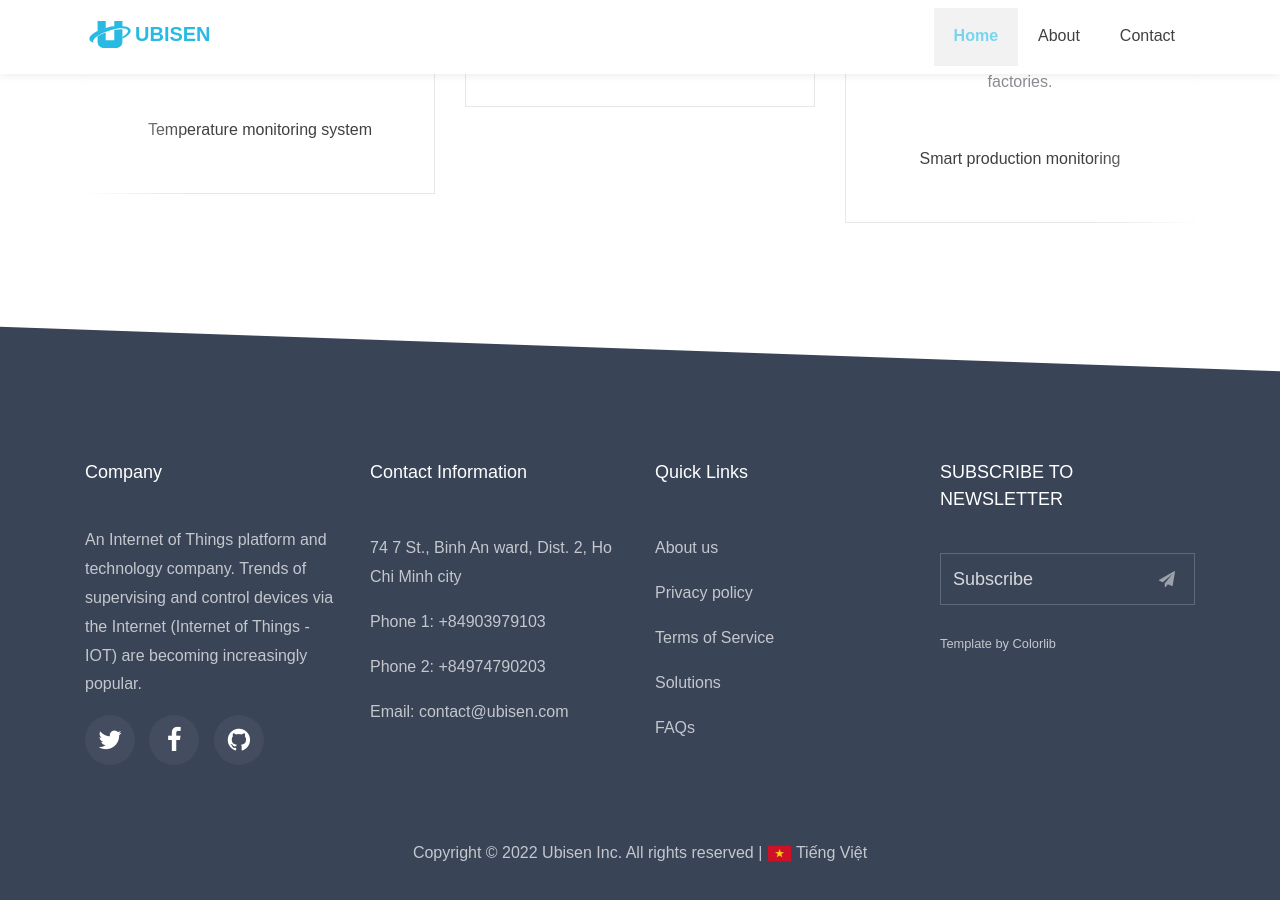
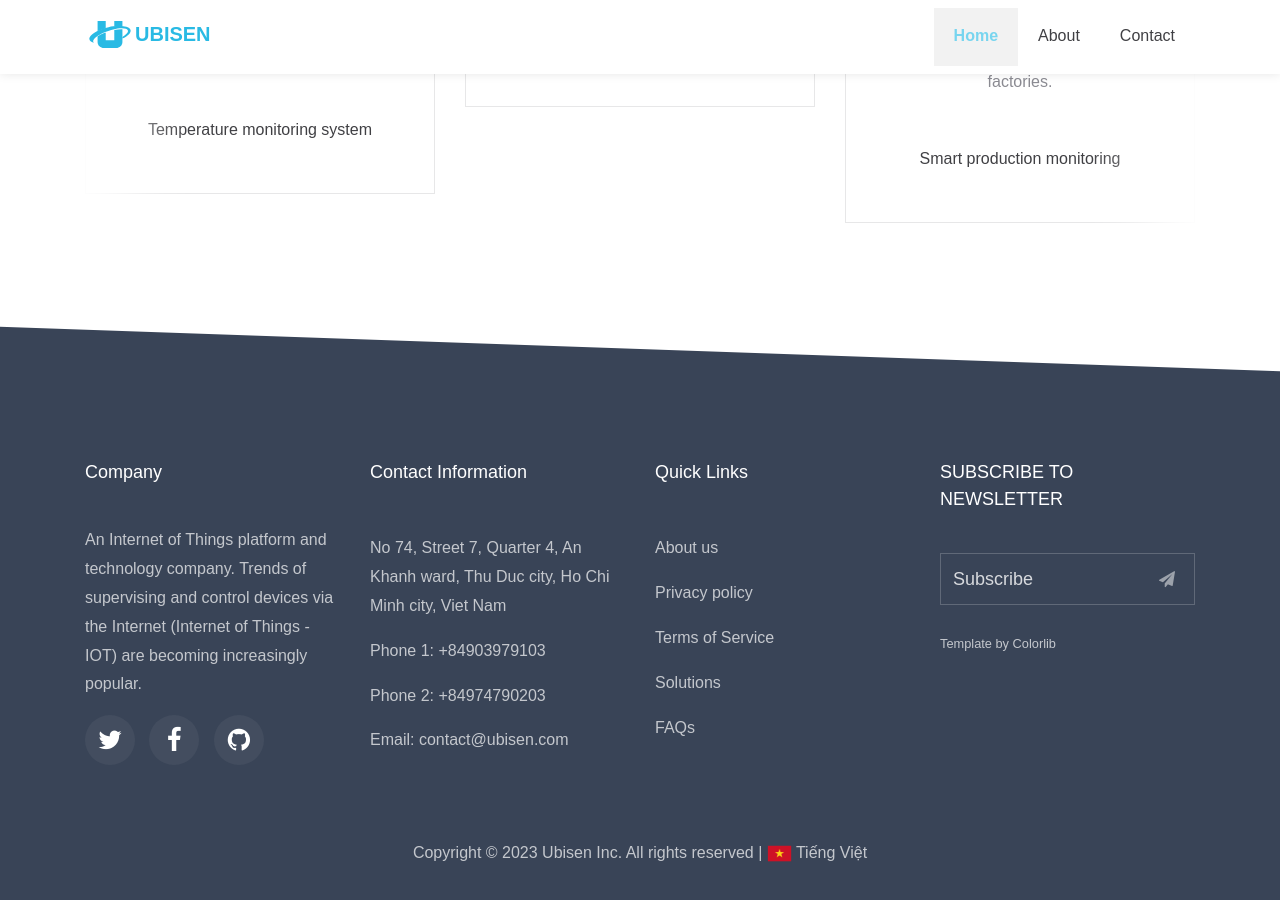
Before and after one commit to ubisen/ubisen.github.io, a Jekyll site: the page built from index.html, in a window 1280 px wide and 900 px high, scrolled down 1847 px. Built offline with Jekyll 4.4.1, drawn with Linux system fonts in a browser that asks for light colours; some web fonts are replaced.

Commit message:
Update company address

```diff
--- a/_data/footer.yaml
+++ b/_data/footer.yaml
@@ -3,15 +3,15 @@ facebook: ubisen.com
 linkedin:
 github: ubisen
 address:
-  en: 74 7 St., Binh An ward, Dist. 2, Ho Chi Minh city
-  vi: Số 74, Đường số 7, Khu phố 4, Phường Bình An, Quận 2 TP Hồ Chí Minh
+  en: No 74, Street 7, Quarter 4, An Khanh ward, Thu Duc city, Ho Chi Minh city, Viet Nam
+  vi: Số 74, Đường số 7, Khu phố 4, Phường An Khánh, TP Thủ Đức, TP.Hồ Chí Minh.
 latlng: 10.793634, 106.734220
 phone-1: "+84903979103"
 phone-2: "+84974790203"
 email: contact@ubisen.com
 copyright:
-  en: Copyright &copy; 2022 Ubisen Inc. All rights reserved
-  vi: 2022 &copy; Bản quyền thuộc sở hữu công ty CP Ubisen
+  en: Copyright &copy; 2023 Ubisen Inc. All rights reserved
+  vi: 2023 &copy; Bản quyền thuộc sở hữu công ty CP Ubisen
 link:
   - title:
       en: About us
```
